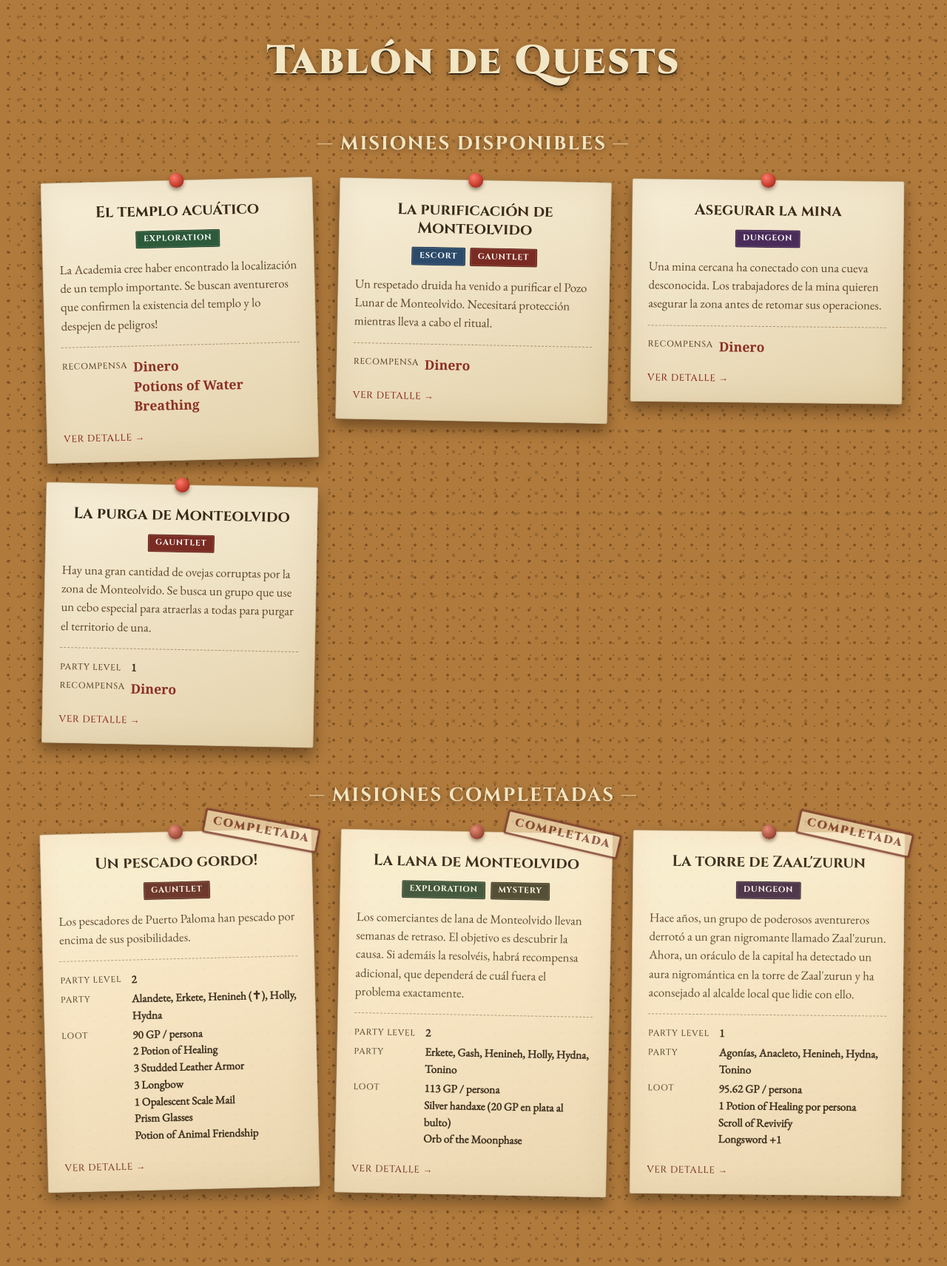
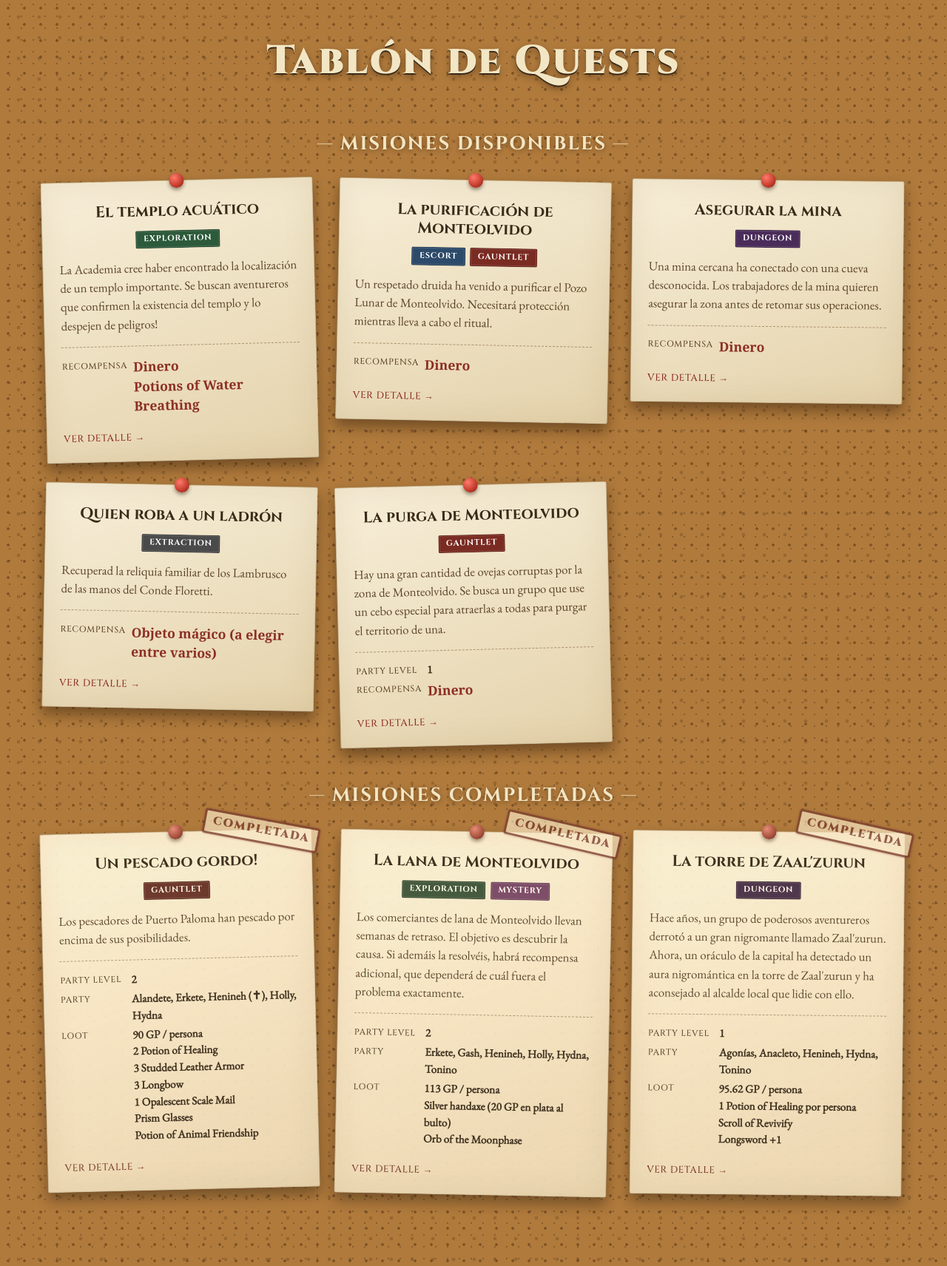
Before and after one commit to Eromythic/quests, a Jekyll site: the page built from index.html, in a window 1280 px wide. Shown: the whole page at 74% size. Built offline with Jekyll 4.4.1, drawn with Linux system fonts in a browser that asks for light colours; some web fonts are replaced.

Commit message:
add family feud

```diff
--- /dev/null
+++ b/_quests/family-feud-1.md
@@ -0,0 +1,14 @@
+---
+title: "Quien roba a un ladrón"
+brief: "Recuperad la reliquia familiar de los Lambrusco de las manos del Conde Floretti."
+tags: [extraction]
+reward: "Objeto mágico (a elegir entre varios)"
+status: available                  # available | completed
+
+# --- Fill these in ONLY when status is "completed": ---
+# completed_on: 2026-06-15          # YYYY-MM-DD. Completed quests are listed newest-first.
+# participants: [Thoradin, Lyra, Brakthor]
+# rewards_granted: "300 gp split three ways, +1 dagger to Lyra"
+---
+
+Los aventureros de Pueblo Paloma han ganado notoriedad. Tanto es así que llega al pueblo una petición del Conde de Lambrusco. Quiere que os acerquéis a una hacienda de vacaciones del Conde Floretti a recuperar una reliquia de la familia Lambrusco, que les fue ilegítimamente arrebatada. A cambio, ganaréis no solo las gracias de la poderosa familia Lambrusco, sino también la posibilidad de obtener un objeto mágico de entre los muchos que posee la familia.
--- a/assets/css/main.scss
+++ b/assets/css/main.scss
@@ -193,9 +193,10 @@ a { color: var(--seal); }
 .tag--gauntlet    { background: #7a2b22; }
 .tag--exploration { background: #2c5a3a; }
 .tag--escort      { background: #2c4a6a; }
-.tag--rescue      { background: #8a5a16; }
-.tag--mystery     { background: #4a4a2c; }
+.tag--extraction  { background: #4a4a4a; }
+.tag--mystery     { background: #833d7b; }
 .tag--bounty      { background: #6e2018; }
+.tag--social	    { background: #60807d; }
 
 .card__body {
   font-family: var(--font-body);
```
Also changed, not shown: _quests/templo-aquatico-0.md (renamed from _quests/gran-pesca.md).
